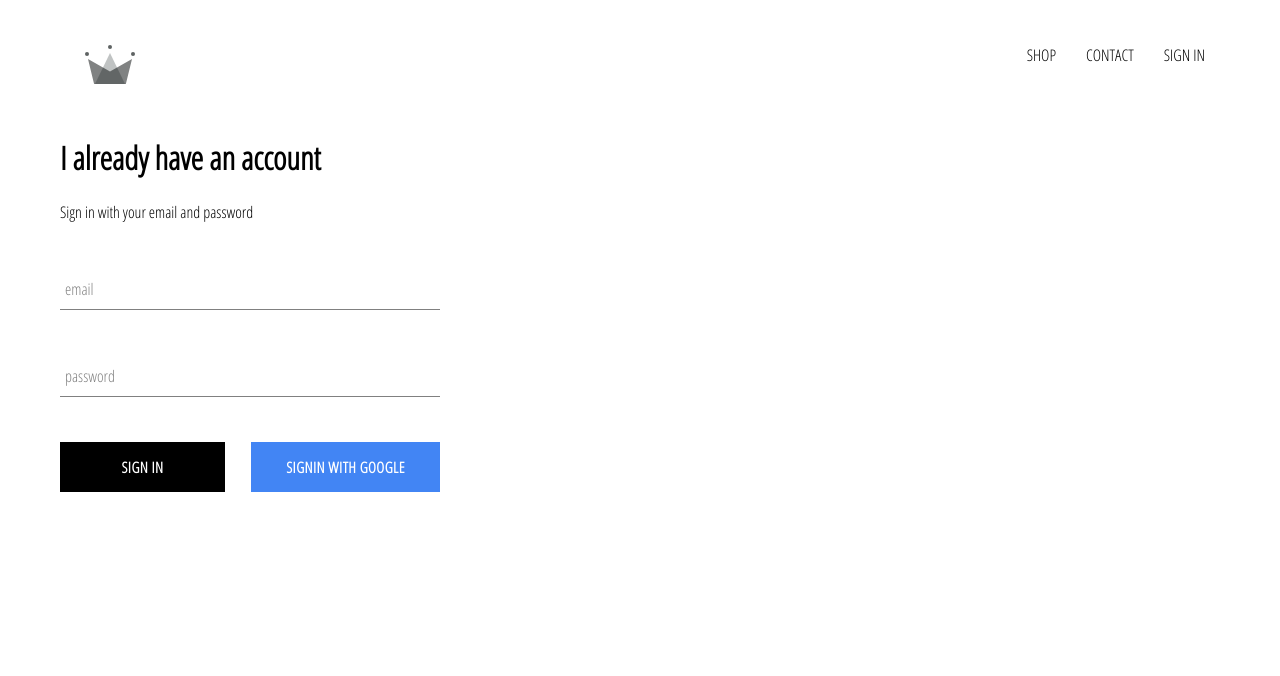
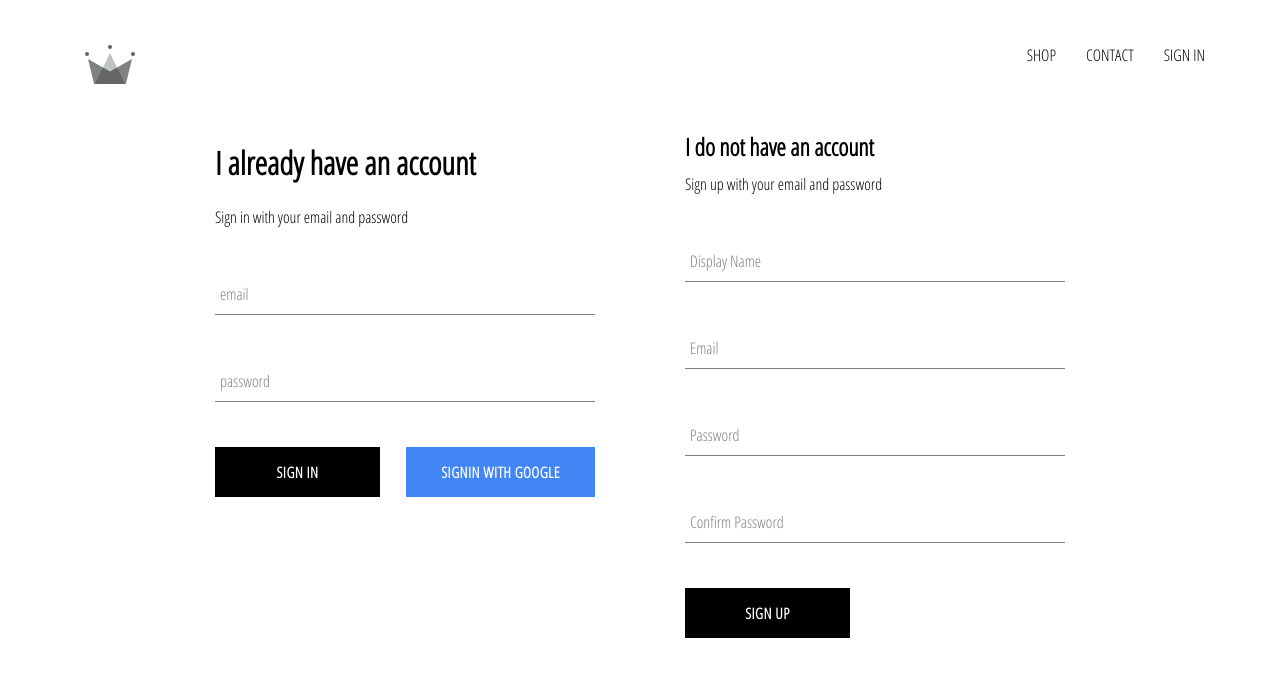
Before and after one commit to momnaimran/crwn-clothing, a React (Create React App) app: page /signin in a window 1280 px wide. Shown: the top 676 px of the page. Built offline with nearby package versions, Linux system fonts and the light colour scheme; no server answers.

Commit message:
applied the sign up ability and saved data in authentication as well as database

```diff
--- a/src/App.js
+++ b/src/App.js
@@ -6,7 +6,7 @@
 import { Switch } from 'react-router-dom';
 import Header from "./components/header/header-component.jsx";
 import Signin_Signup from './pages/signin-signup/signin-signup.jsx';
-import {auth} from './firebase/firebase.util';
+import {auth, createUserProfile} from './firebase/firebase.util';
 
 
 class App extends React.Component {
@@ -14,15 +14,37 @@
  {
    super();
    this.state={
-     currentUser:'null'
+     currentUser:null
    }
  }
- unsunscribeFromAuth=null
+ unsunscribeFromAuth=null;
+
+
 componentDidMount()
 {
-this.unsunscribeFromAuth= auth.onAuthStateChanged(user =>
-     {this.setState({currentUser:user})});
+this.unsunscribeFromAuth= auth.onAuthStateChanged(async userAuth =>{
+     if(userAuth)
+     {
+        const userRef = await createUserProfile(userAuth);
+        userRef.onSnapshot(snapShot => {
+          this.setState(
+            {
+                currentUser:{
+                  id: snapShot.id,
+                  ...snapShot.data()
+                }
+            }
+          );
+        }
+        );
+     }
+     else{
+       this.setState({currentUser: userAuth});
+     }}
+     );
 }
+
+
 componentWillUnmount(){
   this.unsunscribeFromAuth();
 }
@@ -38,6 +60,7 @@
     </div>
   );
 }
+
 }
 
 export default App;
--- /dev/null
+++ b/src/components/signup/signup.jsx
@@ -0,0 +1,100 @@
+import React from 'react';
+import './signup.styles.scss';
+import {auth, createUserProfile} from '../../firebase/firebase.util';
+import FormInput from "../../components/form-input/form-input";
+import CustomButton from '../../components/custom-button/custom-button';
+
+class SignUp extends React.Component{
+constructor()
+{
+    super();
+
+    this.state={
+        displayName: '',
+        email:'',
+        password: '',
+        confirmpassword:''
+    }
+}
+handleSubmit= async event =>{
+    event.preventDefault();
+    const {displayName, email, password, confirmpassword} = this.state;
+
+    if(password !== confirmpassword)
+    {
+        alert("The passwords don't match please reenter");
+      return;
+    }
+
+    try
+    {
+        const {user}= await auth.createUserWithEmailAndPassword(email, password);
+        await createUserProfile(user, {displayName});
+
+        this.setState(
+            {
+                displayName: '',
+                email:'',
+                password: '',
+                confirmpassword:''
+            }
+        );
+    }
+    catch(error)
+    {
+        console.error(error);
+    }
+}
+
+handleChange= event => {
+    const {name, value}=event.target;
+    this.setState({[name]: value});
+}
+render()
+{
+    const {displayName, email, password, confirmpassword} = this.state;
+    return(
+        <div className="sign-up">
+         <h2 className='title'>I do not have an account</h2>
+         <span>Sign up with your email and password</span>
+         <form className='sign-up-form' onSubmit={this.handleSubmit}>
+         <FormInput
+         type='text'
+         name='displayName'
+         value={displayName}
+         label='Display Name'
+         onChange={this.handleChange}
+         required
+         />
+         <FormInput
+         type='email'
+         name='email'
+         value={email}
+         label='Email'
+         onChange={this.handleChange}
+         required
+         />
+         <FormInput
+         type='password'
+         name='password'
+         value={password}
+         label='Password'
+         onChange={this.handleChange}
+         required
+         />
+         <FormInput
+         type='password'
+         name='confirmpassword'
+         value={confirmpassword}
+         label='Confirm Password'
+         onChange={this.handleChange}
+         required
+         />
+         <CustomButton type='submit'>SIGN UP</CustomButton>
+         </form>
+        </div>
+    );
+}
+
+}
+export default SignUp;
--- /dev/null
+++ b/src/components/signup/signup.styles.scss
@@ -0,0 +1,9 @@
+.sign-up {
+  display: flex;
+  flex-direction: column;
+  width: 380px;
+
+  .title {
+    margin: 10px 0;
+  }
+}
--- a/src/firebase/firebase.util.js
+++ b/src/firebase/firebase.util.js
@@ -1,8 +1,7 @@
 import firebase from 'firebase/app';
 import 'firebase/auth';
-import 'firebase/firestore'
+import 'firebase/firestore';
  const config={
-
         apiKey: "AIzaSyArWxLdlG-caHWCkFDPH5ZJ0ABmzWqUNFU",
         authDomain: "crwn-db-29151.firebaseapp.com",
         projectId: "crwn-db-29151",
@@ -12,10 +11,34 @@
         measurementId: "G-ZYMB6837Z5"
       };
 
-firebase.initializeApp(config);
+//firebase.initializeApp(config);
+export default !firebase.apps.length ? firebase.initializeApp(config) : firebase.app();
+
 export const auth= firebase.auth();
 export const firestore= firebase.firestore();
 const provider = new firebase.auth.GoogleAuthProvider();
 provider.setCustomParameters({prompt: 'select_account'});
 export const signInWithGoogle= () => auth.signInWithPopup(provider);
-export default firebase;
+
+export const createUserProfile =async (userAuth, additionalData)=>
+{
+  if(!userAuth) return;
+  const userRef = firestore.doc(`users/${userAuth.uid}`);
+  const snapShot= await userRef.get();
+  if(!snapShot.exists)
+  {
+    const {displayName, email}= userAuth;
+    const createdAt= new Date();
+    try
+    {
+      await userRef.set({displayName,email,createdAt,...additionalData})
+    }
+    catch(error){
+      console.log('error creating user', error.message);
+    }
+  }
+  return userRef;
+};
+
+
+//export default firebase;
--- a/src/pages/signin-signup/signin-signup.jsx
+++ b/src/pages/signin-signup/signin-signup.jsx
@@ -1,11 +1,12 @@
 import React from 'react';
 import './signin-signup.styles.scss';
-import Signin
- from "../../components/sign-in/signin.component";
+import Signin from "../../components/sign-in/signin.component";
+import SignUp from '../../components/signup/signup';
 const Signin_Signup = () =>
 (
-   <div>
+   <div className="sign-in-and-sign-up">
    <Signin/>
+   <SignUp/>
    </div>
 );
 export default Signin_Signup;
--- a/src/pages/signin-signup/signin-signup.styles.scss
+++ b/src/pages/signin-signup/signin-signup.styles.scss
@@ -0,0 +1,6 @@
+.sign-in-and-sign-up {
+  width: 850px;
+  display: flex;
+  justify-content: space-between;
+  margin: 30px auto;
+}
```
Also changed, not shown: 1 other file (tests, documents, lock files or other folders).
